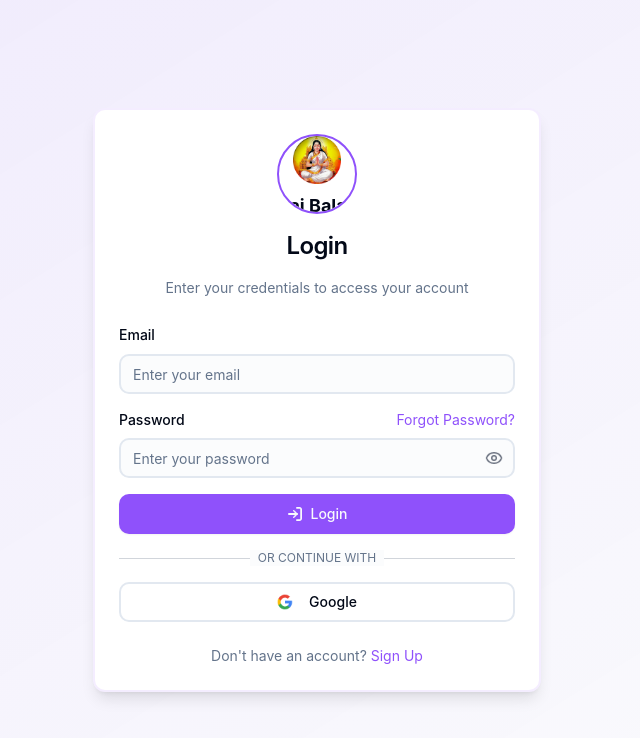
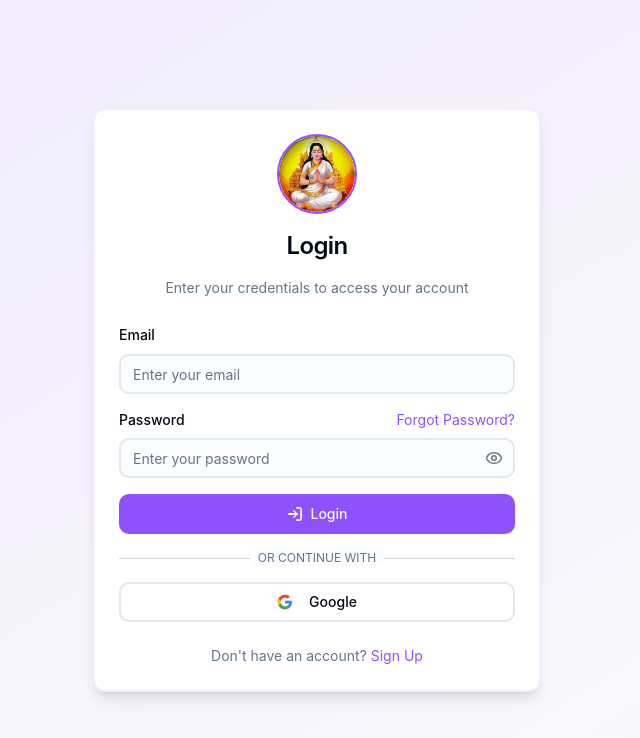
Before and after one commit to CharansaiParvathala/SaiBalajiProgressTracker, a React (Vite) app: page /login in a window 1280 px wide. Shown: the top 738 px of the page, without its empty margins (323-963 px from the left). Built offline with nearby package versions, Linux system fonts and the light colour scheme.

Commit message:
Update Login.tsx

```diff
--- a/src/pages/auth/Login.tsx
+++ b/src/pages/auth/Login.tsx
@@ -1,6 +1,8 @@
 import { useState } from 'react';
 import { Link, useNavigate } from 'react-router-dom';
-import { Card, CardContent, CardDescription, CardFooter, CardHeader, CardTitle } from "@/components/ui/card";
+import {
+  Card, CardContent, CardDescription, CardFooter, CardHeader, CardTitle
+} from "@/components/ui/card";
 import { Input } from "@/components/ui/input";
 import { Button } from "@/components/ui/button";
 import { Label } from "@/components/ui/label";
@@ -61,8 +63,16 @@ export default function Login() {
       <Card className="w-full max-w-md border-2 border-primary/10 dark:border-primary/20 shadow-lg">
         <CardHeader className="space-y-4">
           <div className="flex justify-center">
-            <div className="w-20 h-20 overflow-hidden rounded-full border-2 border-primary flex items-center justify-center">
-              <AuthLogo className="w-full h-full object-cover" alt="Sai Balaji Construction" />
+            <div className="w-20 h-20 overflow-hidden rounded-full border-2 border-primary flex items-center justify-center bg-white dark:bg-background">
+              <img
+                src="/lovable-uploads/a723c9c5-8174-41c6-b9d7-2d8646801ec6.png"
+                alt="Sai Balaji Construction"
+                className="w-full h-full object-contain"
+                onError={(e) => {
+                  e.currentTarget.onerror = null;
+                  e.currentTarget.src = "/lovable-uploads/dec9f020-a443-46b8-9996-45dedd958103.png";
+                }}
+              />
             </div>
           </div>
           <CardTitle className="text-2xl text-center">{t("app.auth.login")}</CardTitle>
```
